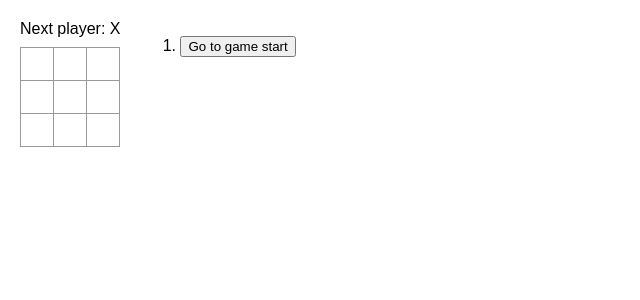
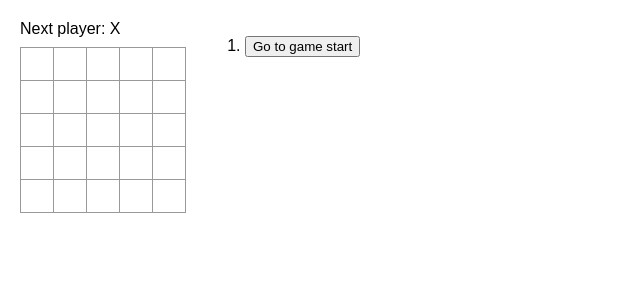
Before and after one commit to Zundabyon/super-sanmoku-for-react, a React (Vite) app: page / in a window 1280 px wide. Shown: the top 300 px of the page, without its empty margins (0-640 px from the left). Built offline with nearby package versions, Linux system fonts and the light colour scheme.

Commit message:
update:三目並べを五目並べに変更

```diff
--- a/src/App.tsx
+++ b/src/App.tsx
@@ -52,23 +52,47 @@ function Board({ xIsNext, squares, onPlay }: BoardProps) {
         <Square value={squares[0]} onSquareClick={() => handleClick(0)} />
         <Square value={squares[1]} onSquareClick={() => handleClick(1)} />
         <Square value={squares[2]} onSquareClick={() => handleClick(2)} />
+        <Square value={squares[3]} onSquareClick={() => handleClick(3)} />
+        <Square value={squares[4]} onSquareClick={() => handleClick(4)} />
       </div>
       <div className="board-row">
-        <Square value={squares[3]} onSquareClick={() => handleClick(3)} />
-        <Square value={squares[4]} onSquareClick={() => handleClick(4)} />
         <Square value={squares[5]} onSquareClick={() => handleClick(5)} />
-      </div>
-      <div className="board-row">
         <Square value={squares[6]} onSquareClick={() => handleClick(6)} />
         <Square value={squares[7]} onSquareClick={() => handleClick(7)} />
         <Square value={squares[8]} onSquareClick={() => handleClick(8)} />
+        <Square value={squares[9]} onSquareClick={() => handleClick(9)} />
+      </div>
+      <div className="board-row">
+        <Square value={squares[10]} onSquareClick={() => handleClick(10)} />
+        <Square value={squares[11]} onSquareClick={() => handleClick(11)} />
+        <Square value={squares[12]} onSquareClick={() => handleClick(12)} />
+        <Square value={squares[13]} onSquareClick={() => handleClick(13)} />
+        <Square value={squares[14]} onSquareClick={() => handleClick(14)} />
+      </div>
+      <div className="board-row">
+        <Square value={squares[15]} onSquareClick={() => handleClick(15)} />
+        <Square value={squares[16]} onSquareClick={() => handleClick(16)} />
+        <Square value={squares[17]} onSquareClick={() => handleClick(17)} />
+        <Square value={squares[18]} onSquareClick={() => handleClick(18)} />
+        <Square value={squares[19]} onSquareClick={() => handleClick(19)} />
+      </div>
+
+      <div className="board-row">
+        <Square value={squares[20]} onSquareClick={() => handleClick(20)} />
+        <Square value={squares[21]} onSquareClick={() => handleClick(21)} />
+        <Square value={squares[22]} onSquareClick={() => handleClick(22)} />
+        <Square value={squares[23]} onSquareClick={() => handleClick(23)} />
+        <Square value={squares[24]} onSquareClick={() => handleClick(24)} />
       </div>
     </>
   );
 }
 
 export default function Game() {
-  const [history, setHistory] = useState<Squares[]>([Array<SquareValue>(9).fill(null)]);
+  const [history, setHistory] = useState<Squares[]>([
+    Array<SquareValue>(25).fill(null)
+  ]);
+
   const [currentMove, setCurrentMove] = useState(0);
   const xIsNext = currentMove % 2 === 0;
   const currentSquares = history[currentMove];
@@ -111,18 +135,33 @@ export default function Game() {
 
 function calculateWinner(squares: Squares): Player | null {
   const lines = [
-    [0, 1, 2],
-    [3, 4, 5],
-    [6, 7, 8],
-    [0, 3, 6],
-    [1, 4, 7],
-    [2, 5, 8],
-    [0, 4, 8],
-    [2, 4, 6],
+    // 横の勝利条件
+    [0, 1, 2, 3, 4],
+    [5, 6, 7, 8, 9],
+    [10, 11, 12, 13, 14],
+    [15, 16, 17, 18, 19],
+    [20, 21, 22, 23, 24],
+
+    // 縦の勝利条件
+    [0, 5, 10, 15, 20],
+    [1, 6, 11, 16, 21],
+    [2, 7, 12, 17, 22],
+    [3, 8, 13, 18, 23],
+    [4, 9, 14, 19, 24],
+
+    // 斜めの勝利条件
+    [0, 6, 12, 18, 24],
+    [4, 8, 12, 16, 20],
   ];
   for (let i = 0; i < lines.length; i++) {
-    const [a, b, c] = lines[i];
-    if (squares[a] && squares[a] === squares[b] && squares[a] === squares[c]) {
+    const [a, b, c, d, e] = lines[i];
+    if (
+      squares[a] &&
+      squares[a] === squares[b] &&
+      squares[a] === squares[c] &&
+      squares[a] === squares[d] &&
+      squares[a] === squares[e]
+    ) {
       return squares[a];
     }
   }
```
